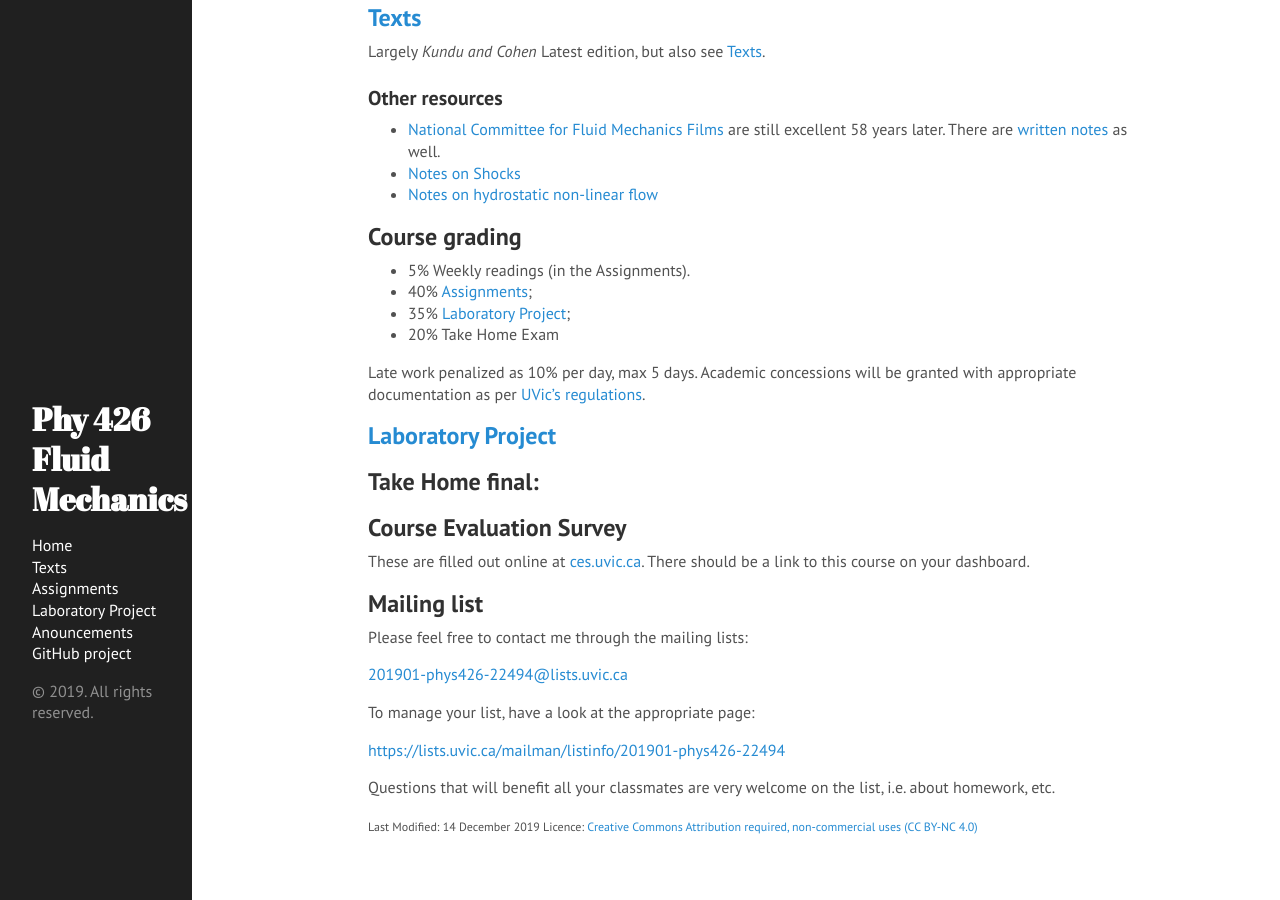
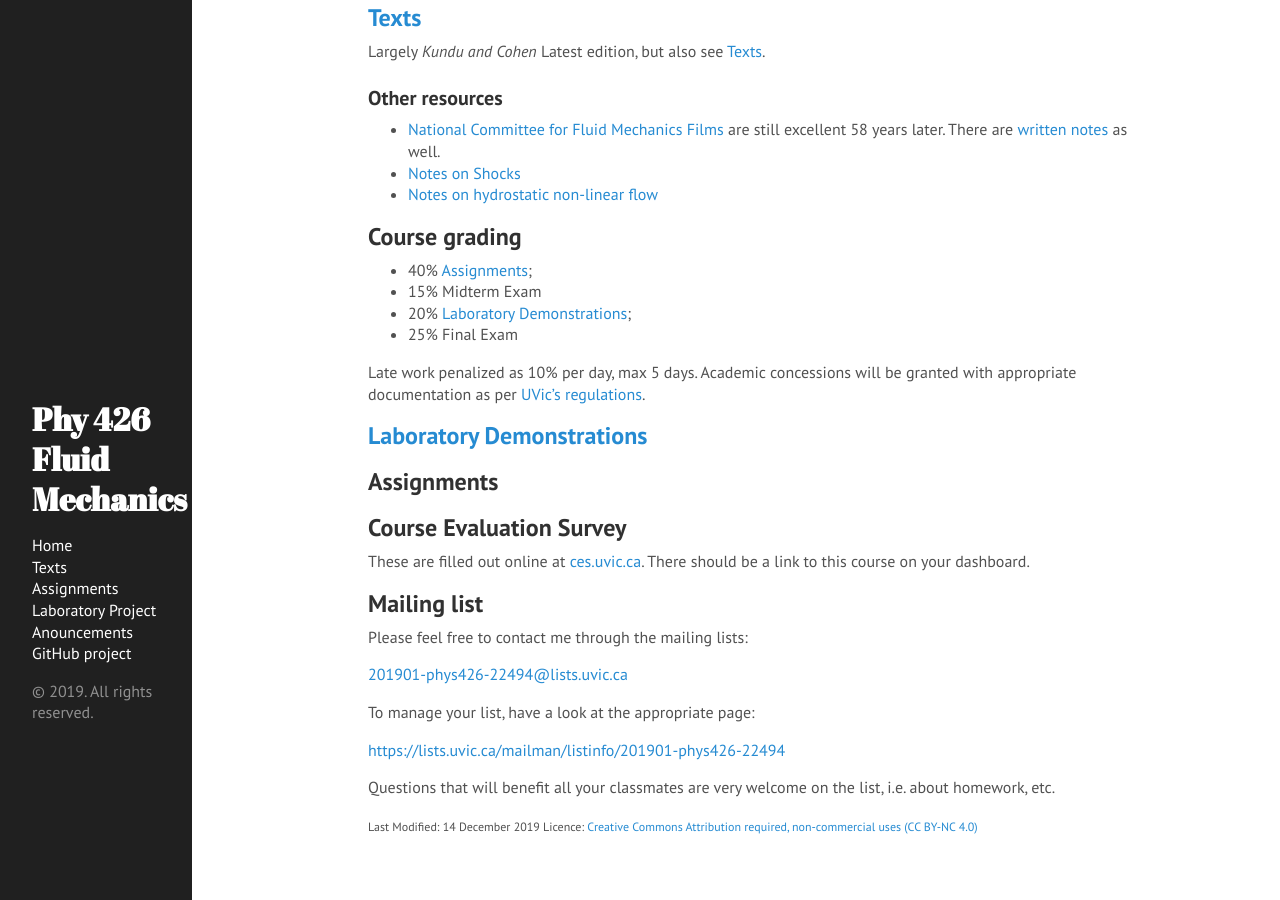
Before and after one commit to jklymak/Phy426, a Jekyll site: the page built from docs/index.md, in a window 1280 px wide and 900 px high, scrolled down 1165 px. Built offline with Jekyll 4.4.1, drawn with Linux system fonts in a browser that asks for light colours; some of the changed text lies outside the part shown.

Commit message:
2020 setup

```diff
--- a/docs/index.md
+++ b/docs/index.md
@@ -43,15 +43,17 @@ Largely *Kundu and Cohen* Latest edition, but also see [Texts](./Texts/).
 
 ## Course grading
 
-  - 5%  Weekly readings (in the Assignments).
   - 40% [Assignments](./Assignments/);
-  - 35% [Laboratory Project](./LabProject/);
-  - 20% Take Home Exam
+  - 15% Midterm Exam
+  - 20% [Laboratory Demonstrations](./Labs/);
+  - 25% Final Exam
 
 Late work penalized as 10% per day, max 5 days.  Academic concessions will be granted
 with appropriate documentation as per [UVic's regulations](https://www.uvic.ca/registrar/students/appeals/acad-concession/index.php).
 
-## [Laboratory Project](./LabProject/)
+## [Laboratory Demonstrations](./Labs/)
+
+## Assignments
 
 {% comment %}
 [Key](./Assignments/Assignment1Key.pdf)
@@ -60,9 +62,9 @@ with appropriate documentation as per [UVic's regulations](https://www.uvic.ca/r
 [Key](./Assignments/Assignment4Foil.pdf)
 {% endcomment %}
 
-## Take Home final:
+{% comment %}
+## Final Examination:
 
-{% comment %}
 - [Take Home Final: Due 13 Apr, 23:59](./Assignments/TakeHome2018.pdf)
   - [Key](./Assignments/TakeHome2018.pdf)
 {% endcomment %}
```
Also changed, not shown: other parts of docs/index.md (+1 -1 lines).
